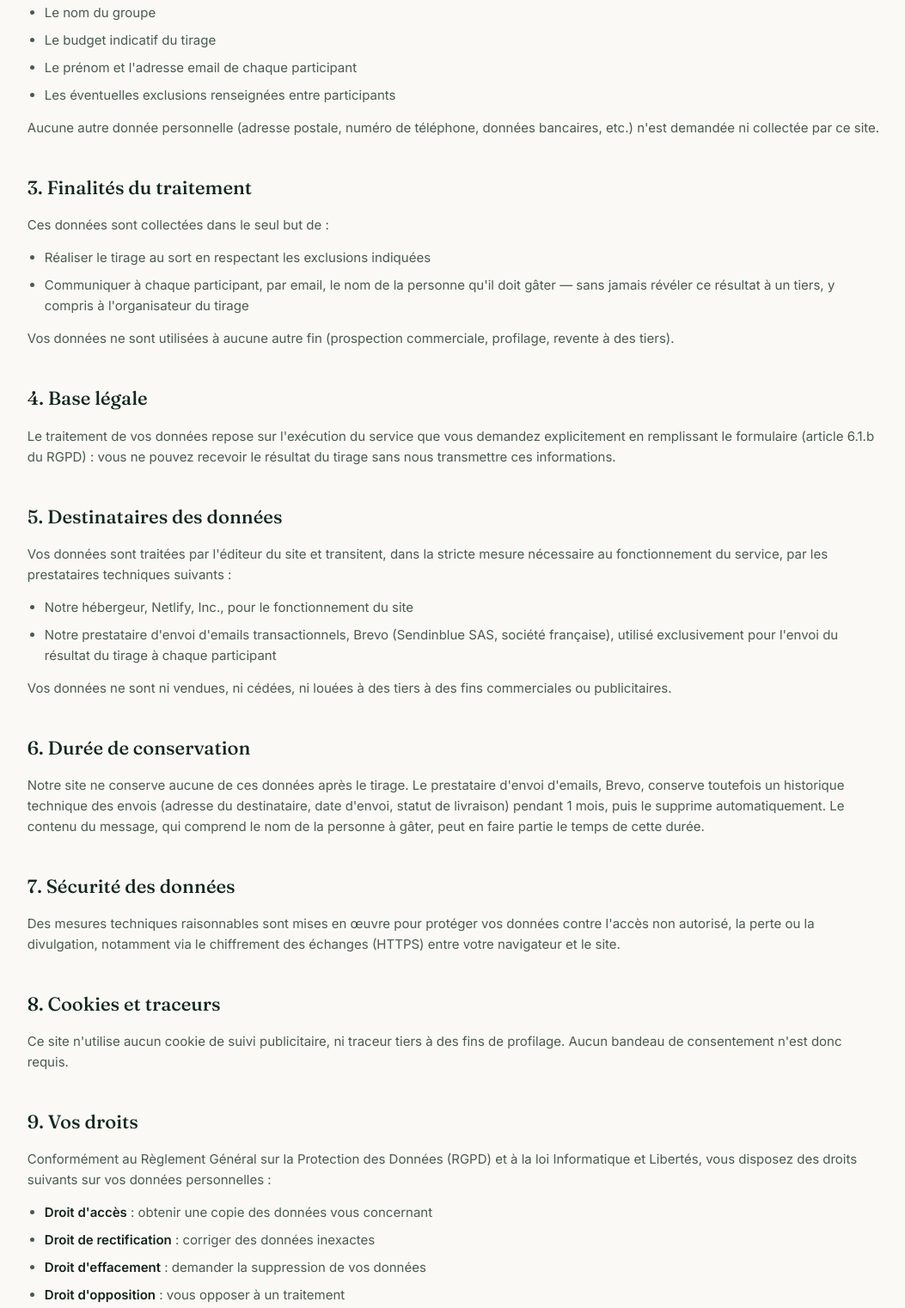
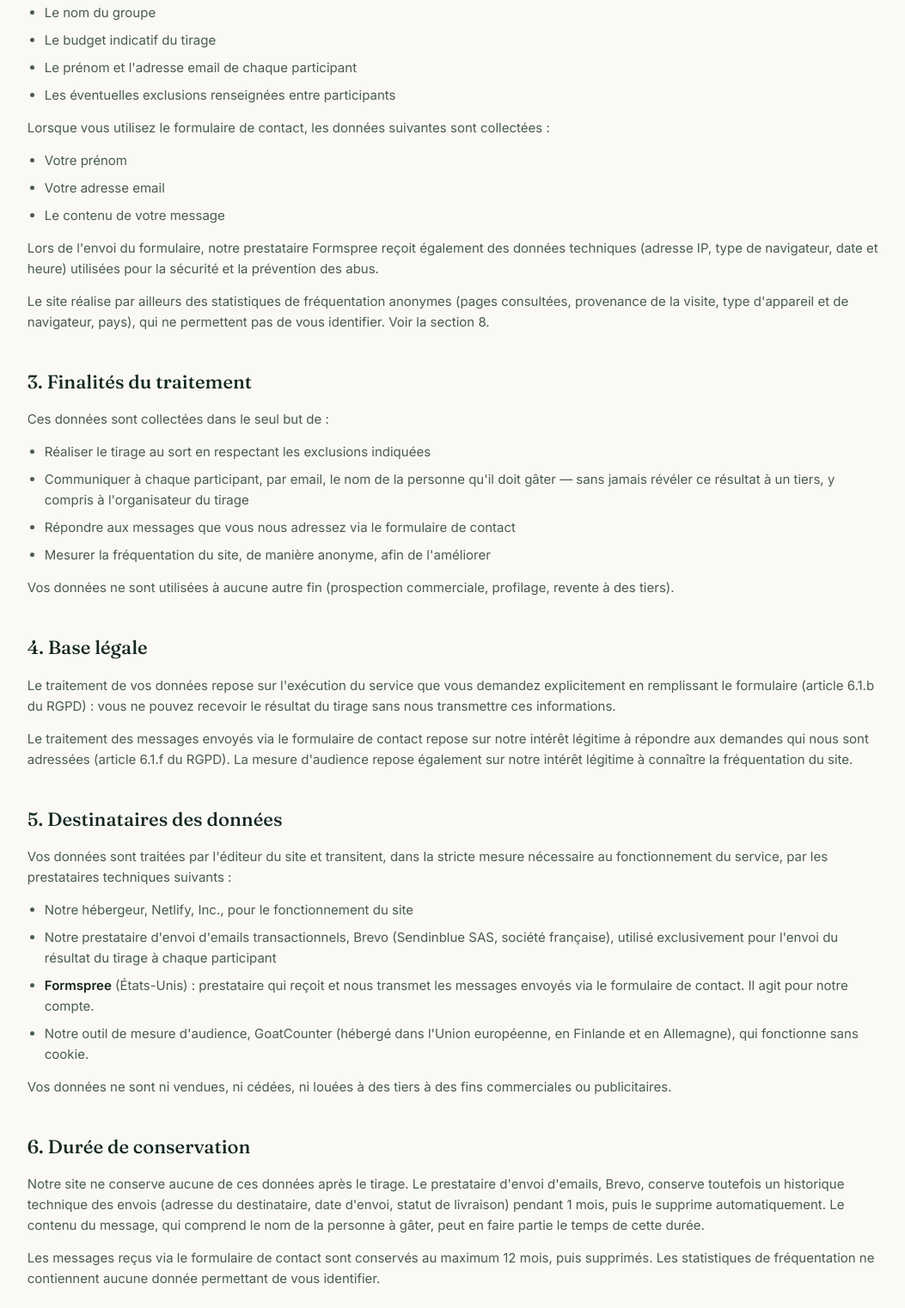
Before and after one commit to RomainTg/secret-santa-website, a website: page politique.html in a window 1280 px wide. Shown: the part 588-2110 px from the top of the page at 86% size, without its empty margins (109-1162 px from the left). Drawn offline with Linux system fonts and the light colour scheme.

Commit message:
Politique de confidentialité : ajout Formspree, Goat et netlify precisions

```diff
--- a/politique.html
+++ b/politique.html
@@ -37,7 +37,7 @@
 
 <section class="pageBanner">
   <h1>Politique de confidentialité</h1>
-  <p>Dernière mise à jour : septembre 2026</p>
+  <p>Dernière mise à jour : octobre 2026</p>
 </section>
 
 <section class="pageContent">
@@ -53,35 +53,49 @@
     <li>Le prénom et l'adresse email de chaque participant</li>
     <li>Les éventuelles exclusions renseignées entre participants</li>
   </ul>
-  <p>Aucune autre donnée personnelle (adresse postale, numéro de téléphone, données bancaires, etc.) n'est demandée ni collectée par ce site.</p>
+  <p>Lorsque vous utilisez le formulaire de contact, les données suivantes sont collectées :</p>
+<ul>
+  <li>Votre prénom</li>
+  <li>Votre adresse email</li>
+  <li>Le contenu de votre message</li>
+</ul>
+<p>Lors de l'envoi du formulaire, notre prestataire Formspree reçoit également des données techniques (adresse IP, type de navigateur, date et heure) utilisées pour la sécurité et la prévention des abus.</p>
+<p>Le site réalise par ailleurs des statistiques de fréquentation anonymes (pages consultées, provenance de la visite, type d'appareil et de navigateur, pays), qui ne permettent pas de vous identifier. Voir la section 8.</p>
 
 <h2>3. Finalités du traitement</h2>
   <p>Ces données sont collectées dans le seul but de :</p>
   <ul>
     <li>Réaliser le tirage au sort en respectant les exclusions indiquées</li>
     <li>Communiquer à chaque participant, par email, le nom de la personne qu'il doit gâter — sans jamais révéler ce résultat à un tiers, y compris à l'organisateur du tirage</li>
+    <li>Répondre aux messages que vous nous adressez via le formulaire de contact</li>
+    <li>Mesurer la fréquentation du site, de manière anonyme, afin de l'améliorer</li>
   </ul>
   <p>Vos données ne sont utilisées à aucune autre fin (prospection commerciale, profilage, revente à des tiers).</p>
 
 <h2>4. Base légale</h2>
   <p>Le traitement de vos données repose sur l'exécution du service que vous demandez explicitement en remplissant le formulaire (article 6.1.b du RGPD) : vous ne pouvez recevoir le résultat du tirage sans nous transmettre ces informations.</p>
+  <p>Le traitement des messages envoyés via le formulaire de contact repose sur notre intérêt légitime à répondre aux demandes qui nous sont adressées (article 6.1.f du RGPD). La mesure d'audience repose également sur notre intérêt légitime à connaître la fréquentation du site.</p>
 
 <h2>5. Destinataires des données</h2>
   <p>Vos données sont traitées par l'éditeur du site et transitent, dans la stricte mesure nécessaire au fonctionnement du service, par les prestataires techniques suivants :</p>
   <ul>
     <li>Notre hébergeur, Netlify, Inc., pour le fonctionnement du site</li>
     <li>Notre prestataire d'envoi d'emails transactionnels, Brevo (Sendinblue SAS, société française), utilisé exclusivement pour l'envoi du résultat du tirage à chaque participant</li>
+    <li><strong>Formspree</strong> (États-Unis) : prestataire qui reçoit et nous transmet les messages envoyés via le formulaire de contact. Il agit pour notre compte.</li>
+    <li>Notre outil de mesure d'audience, GoatCounter (hébergé dans l'Union européenne, en Finlande et en Allemagne), qui fonctionne sans cookie.</li>
   </ul>
   <p>Vos données ne sont ni vendues, ni cédées, ni louées à des tiers à des fins commerciales ou publicitaires.</p>
 
 <h2>6. Durée de conservation</h2>
   <p>Notre site ne conserve aucune de ces données après le tirage. Le prestataire d'envoi d'emails, Brevo, conserve toutefois un historique technique des envois (adresse du destinataire, date d'envoi, statut de livraison) pendant 1 mois, puis le supprime automatiquement. Le contenu du message, qui comprend le nom de la personne à gâter, peut en faire partie le temps de cette durée.</p>
+  <p>Les messages reçus via le formulaire de contact sont conservés au maximum 12 mois, puis supprimés. Les statistiques de fréquentation ne contiennent aucune donnée permettant de vous identifier.</p>
 
 <h2>7. Sécurité des données</h2>
   <p>Des mesures techniques raisonnables sont mises en œuvre pour protéger vos données contre l'accès non autorisé, la perte ou la divulgation, notamment via le chiffrement des échanges (HTTPS) entre votre navigateur et le site.</p>
 
 <h2>8. Cookies et traceurs</h2>
-  <p>Ce site n'utilise aucun cookie de suivi publicitaire, ni traceur tiers à des fins de profilage. Aucun bandeau de consentement n'est donc requis.</p>
+  <p>Ce site ne dépose aucun cookie de suivi et n'utilise aucun traceur à des fins publicitaires ou de profilage. La mesure d'audience est réalisée avec GoatCounter, un outil qui fonctionne sans cookie et ne suit pas les visiteurs d'un site à l'autre. Aucun bandeau de consentement n'est donc requis.</p>
+  <p>GoatCounter ne stocke ni votre adresse IP, ni votre identifiant de navigateur complet : il ne conserve temporairement en mémoire (8 heures au maximum) qu'un identifiant aléatoire pour compter les visites uniques.</p>
 
 <h2>9. Vos droits</h2>
   <p>Conformément au Règlement Général sur la Protection des Données (RGPD) et à la loi Informatique et Libertés, vous disposez des droits suivants sur vos données personnelles :</p>
@@ -95,8 +109,9 @@
   <p>Pour exercer l'un de ces droits, contactez-nous à <strong>contact@moncadeaumystere.fr</strong>. Vous disposez également du droit d'introduire une réclamation auprès de la Commission Nationale de l'Informatique et des Libertés (CNIL) — <a href="https://www.cnil.fr" target="_blank" rel="noopener">www.cnil.fr</a>.</p>
 
 <h2>10. Transfert de données hors Union européenne</h2>
-  <p>Notre hébergeur, Netlify, Inc., est une société américaine. Les données peuvent donc être hébergées ou transiter en dehors de l'Union européenne. Ce transfert est encadré par des garanties appropriées (telles que les clauses contractuelles types de la Commission européenne), conformément aux exigences du RGPD.</p>
+  <p>Notre hébergeur, Netlify, Inc., est une société américaine. Les données peuvent donc être hébergées ou transiter en dehors de l'Union européenne. Ce transfert repose sur le Data Privacy Framework UE-États-Unis, auquel Netlify est certifié, et, à défaut, sur les clauses contractuelles types de la Commission européenne.</p>
   <p>Notre prestataire d'envoi d'emails, Brevo, société française, indique pouvoir transférer des données vers des pays membres ou non de l'Union européenne, avec des garanties conformes à la réglementation.</p>
+  <p>Notre service de formulaire de contact, Formspree, est une société américaine : les messages envoyés via le formulaire sont donc traités aux États-Unis. Ce transfert est encadré par les clauses contractuelles types de la Commission européenne</p>
 
 <h2>11. Modification de cette politique</h2>
   <p>Cette politique de confidentialité peut être amenée à évoluer, notamment en cas d'ajout de nouvelles fonctionnalités au site. Nous vous invitons à la consulter régulièrement. La date de dernière mise à jour figure en haut de cette page.</p>
```
Also changed, not shown: contact.html (+1 -1 lines). Lines whose indentation alone changed are shown as unchanged.
